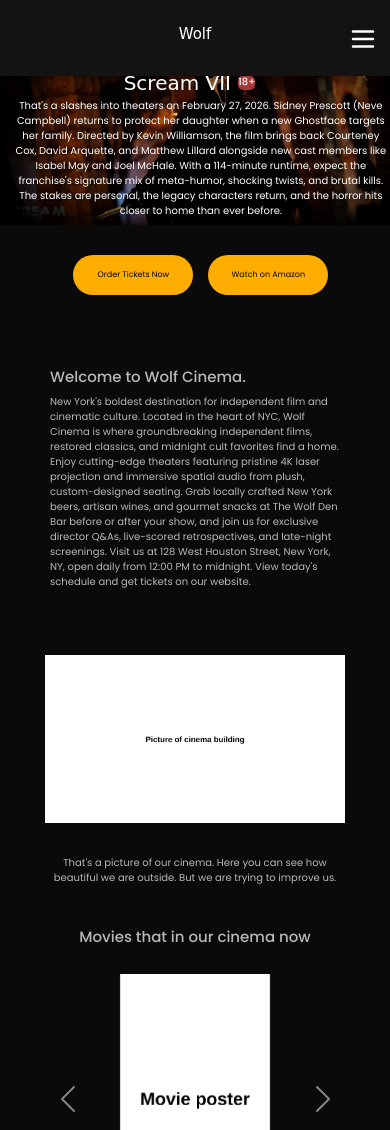
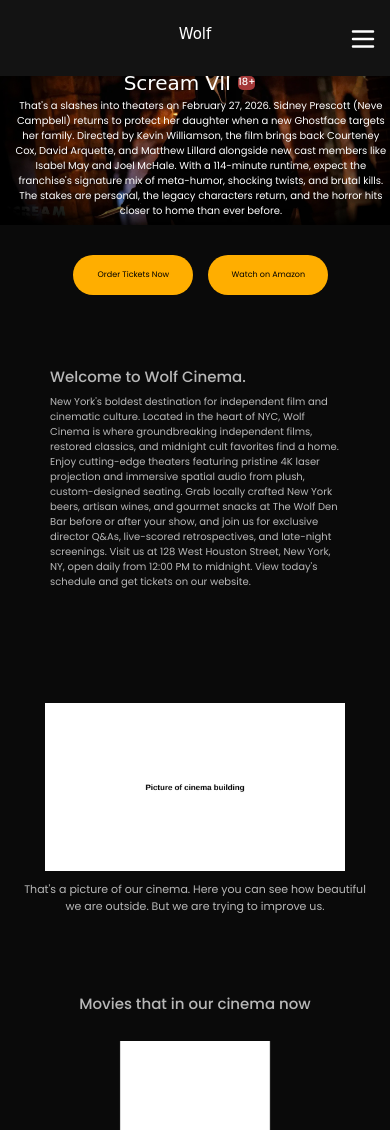
Before and after one commit to selfabstraction/Cinema-Site, a plain HTML site: page index.html in a window 390 px wide. Shown: the top 1130 px of the page. Drawn offline with nearby package versions, Linux system fonts and the light colour scheme; a web font is replaced by a local one.

Commit message:
Update main.css

```diff
--- a/main.css
+++ b/main.css
@@ -790,22 +790,31 @@ footer .contact-us {
     }
 
     .picture-of-cinema {
-        position: relative;
-        top: -180px;
-        width: 300px;
+        position: static;
+        width: 100%;
+        max-width: 390px;
+        margin: 24px auto;
+        padding: 0 16px;
         display: flex;
-        justify-content: center;
+        flex-direction: column;
         align-items: center;
-    }
-
-    .picture-text {
-        width: 300px;
+        gap: 10px;
     }
 
     .picture-of-cinema img {
         position: static;
-        width: 300px;
-        max-width: 100%;
+        width: 90%;
+        max-width: 300px;
+        height: auto;
+        display: block;
+    }
+
+    .picture-of-cinema p {
+        position: static;
+        width: 100%;
+        font-size: 11px;
+        text-align: center;
+        color: rgb(184, 184, 184);
     }
 
     .About-text {
@@ -868,12 +877,6 @@ footer .contact-us {
     .picture-of-cinema {
         top: -40px;
         justify-self: center;
-    }
-
-    .picture-of-cinema p {
-        top: 200px;
-        font-size: 10px;
-        text-align: center;
     }
 
     #coming-soon {
@@ -1017,7 +1020,7 @@ footer .contact-us {
     }
 
     .Movie-poster {
-        top: 60px;
+        top: 55px;
     }
 
     #amazon-button {
```
